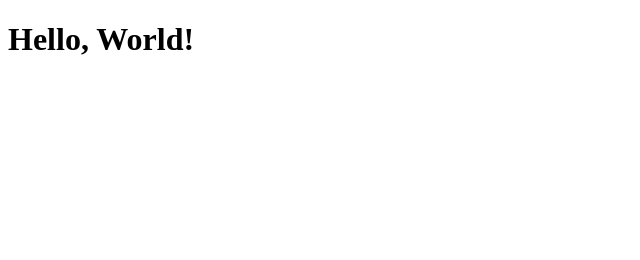
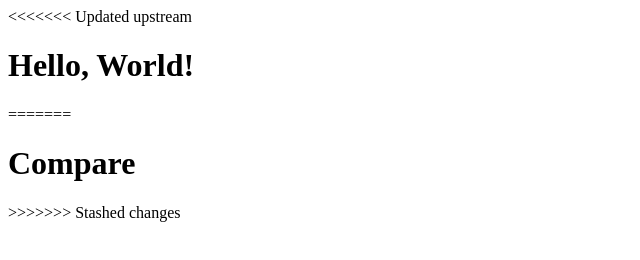
Before and after one commit to austinwashington/Project, a plain HTML site: page compare.html in a window 1280 px wide. Shown: the whole page, without its empty margins (0-640 px from the left). Drawn offline with Linux system fonts and the light colour scheme.

Commit message:
about.html

```diff
--- a/compare.html
+++ b/compare.html
@@ -6,6 +6,10 @@
     <title>Document</title>
 </head>
 <body>
+<<<<<<< Updated upstream
     <h1>Hello, World!</h1>
+=======
+  <h1>Compare</h1>
+>>>>>>> Stashed changes
 </body>
 </html>
```
